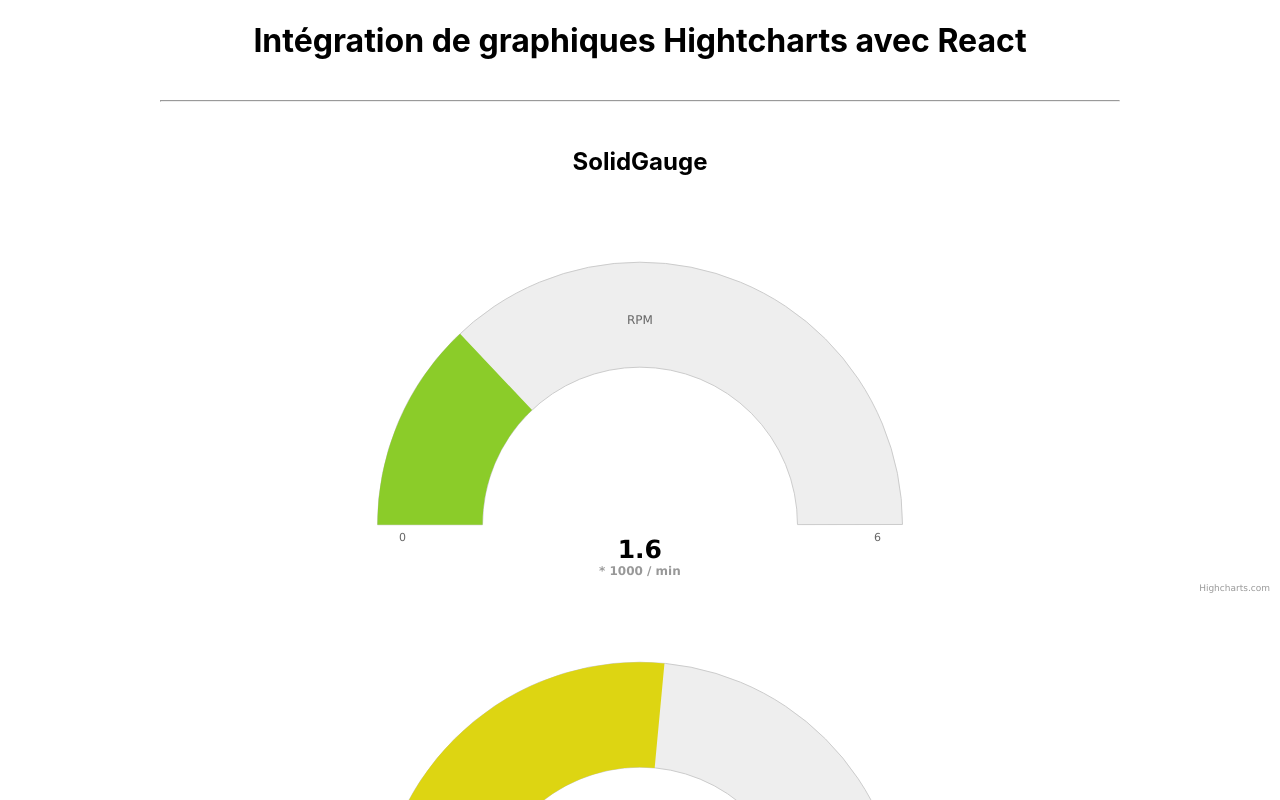
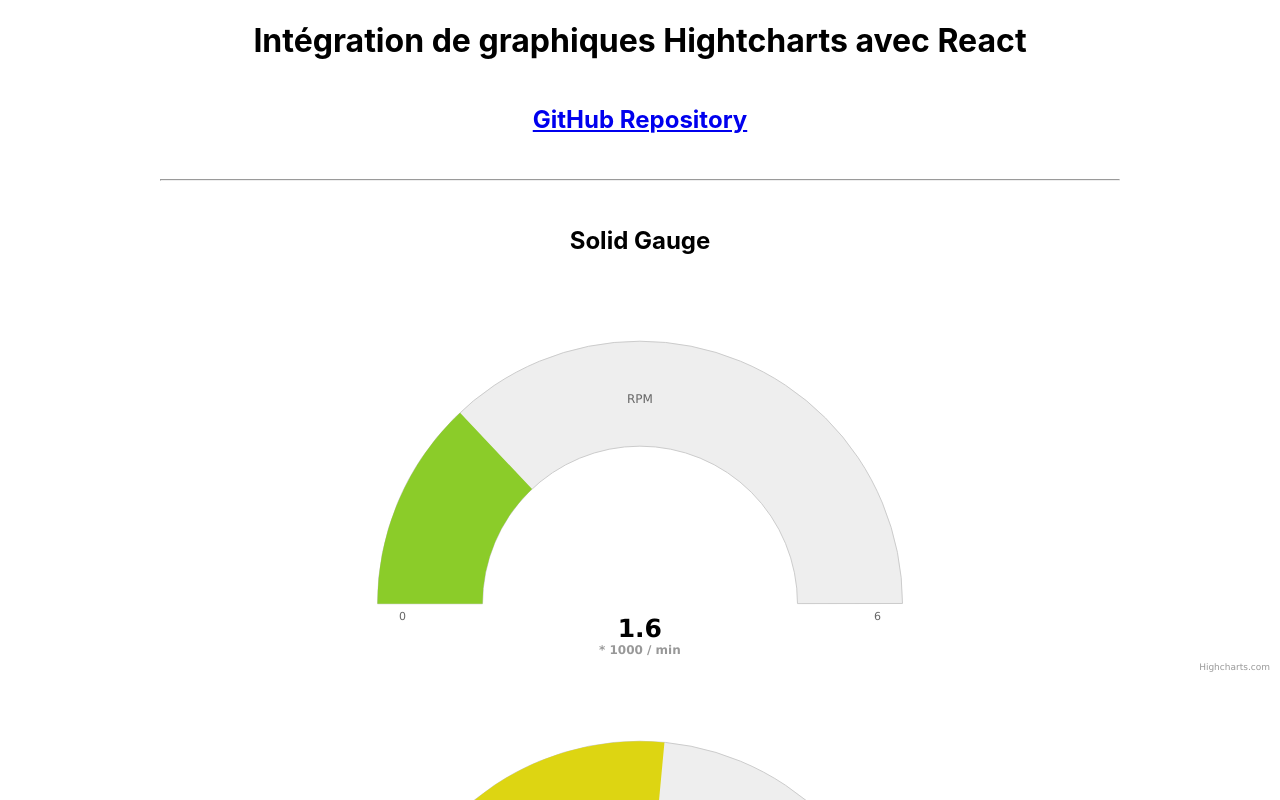
Before and after one commit to LeRonch/Highcharts-React-test, a React (Create React App) app: page / in a window 1280 px wide. Shown: the top 800 px of the page. Built offline with nearby package versions, Linux system fonts and the light colour scheme.

Commit message:
modif style

```diff
--- a/src/App.js
+++ b/src/App.js
@@ -4,21 +4,25 @@ import MasterDetail from './components/MasterDetail.jsx'
 import SolidGauge from './components/SolidGauge.jsx'
 
 const App = () =>{
-  // const history = useHistory()
-  // console.log(history);
-  // Les links remplacé par un btn
-  // function handleclick qui clear interval et qui navigate
+
   return (
 
     <div>
 
-      <h1 style={{textAlign: 'center'}}>
+      <h1 style={{textAlign     : 'center',
+                  marginBottom  : '45px'}}>
         Intégration de graphiques Hightcharts avec React
       </h1>
 
+      <a href="https://github.com/LeRonch/Highcharts-React-test" target='_blank'>
+        <h2 style={{textAlign: 'center'}}>
+          GitHub Repository
+        </h2>
+      </a>
+
       <hr style={{marginLeft    : '12.5%',
                   marginRight   : '12.5%',
-                  marginTop     : '40px',
+                  marginTop     : '45px',
                   marginBottom  : '45px'}}
       />
 
--- a/src/components/SolidGauge.jsx
+++ b/src/components/SolidGauge.jsx
@@ -177,7 +177,7 @@ const SolidGauge = (props) => {
 
   return (
     <>
-      <h2 style={{textAlign: 'center'}}>SolidGauge</h2>
+      <h2 style={{textAlign: 'center'}}>Solid Gauge</h2>
 
       <HighchartsReact
         highcharts  = {Highcharts}
```
